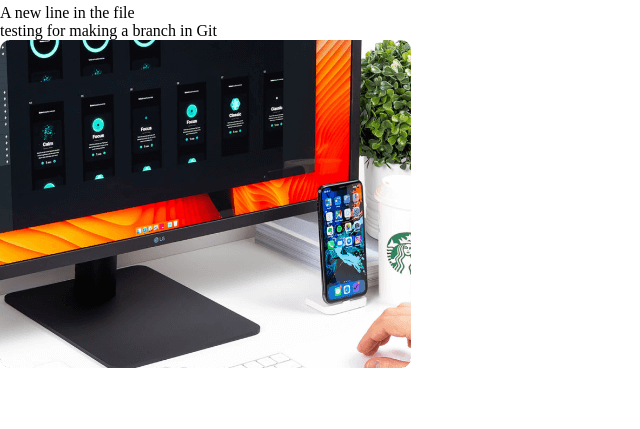
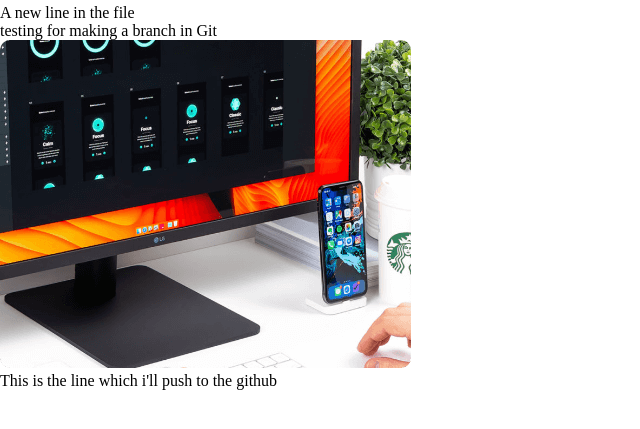
Before and after one commit to jawad-zahid/hello-world, a plain HTML site: page index.html in a window 1280 px wide. Shown: the part 69-498 px from the top of the page, without its empty margins (0-640 px from the left). Drawn offline with Linux system fonts and the light colour scheme.

Commit message:
Update index.html for github push

```diff
--- a/index.html
+++ b/index.html
@@ -14,5 +14,6 @@
 <p>A new line in the file</p>
 <p>testing for making a branch in Git</p>
 <img src="blog-post-image.png" alt="">
+<p>This is the line which i'll push to the github</p>
 </body>
 </html>
```
